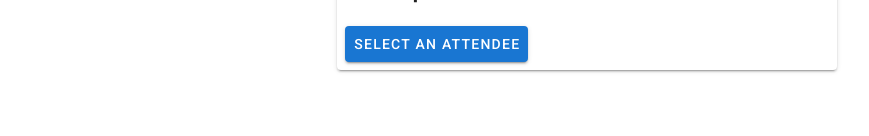
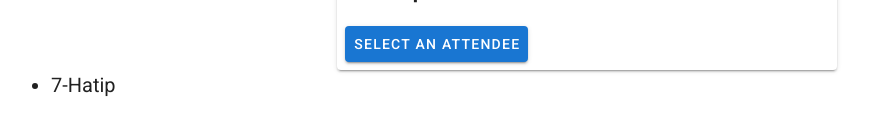
Before and after one commit to full-stack-course-year-2/trainee-attendance, a Vue app: page / in a window 1280 px wide. Both pictures are taken after a click on the button "SELECT AN ATTENDEE". Shown: the part 172-308 px from the top of the page, without its empty margins (53-922 px from the left). Built offline with nearby package versions, Linux system fonts and the light colour scheme.

Commit message:
newcommit

```diff
--- a/src/components/AttendeeBoard.vue
+++ b/src/components/AttendeeBoard.vue
@@ -1,11 +1,19 @@
 <template>
   <div class="mt-16">
     <random :attendees="attendees" :selected="selected" @select="onSelect" />
+    <div class="selectedPersons">
+        <ul class="list-group">
+            <li class="list-group-item"
+                :key="selectedPerson"
+                v-for="selectedPerson in allSelected">{{ selectedPerson }}
+            </li>
+        </ul>
+    </div>
   </div>
 </template>
 
 <script>
-import Random from "./Random.vue";
+import Random from "./RandomAttendees.vue";
 export default {
   components: {
     Random,
@@ -42,11 +50,13 @@ export default {
       ],
       selected: [],
       answered: [],
+      allSelected: []
     };
   },
   methods: {
     onSelect(payload) {
       this.selected = payload;
+      this.allSelected.push(this.selected);
     },
   },
 };
@@ -57,4 +67,10 @@ export default {
   margin: 0px auto;
   width: 300px;
 }
+.selectedPersons {
+  float: left;
+  margin-left: 80px;
+  width: 200px;
+  font-size: 20px;
+}
 </style>
--- a/src/views/index.vue
+++ b/src/views/index.vue
@@ -1,12 +1,16 @@
 <template>
-  <attendee-board />
+  <div>
+    <attendee-board />
+  </div>
 </template>
 
 <script>
 import AttendeeBoard from "../components/AttendeeBoard.vue";
 export default {
-  name: "index",
+  name: "indexVue",
 
-  components: { AttendeeBoard },
+  components: {
+    AttendeeBoard,
+  },
 };
 </script>
```
Also changed, not shown: .eslintrc.js, 1 other file (tests, documents, lock files or other folders).
